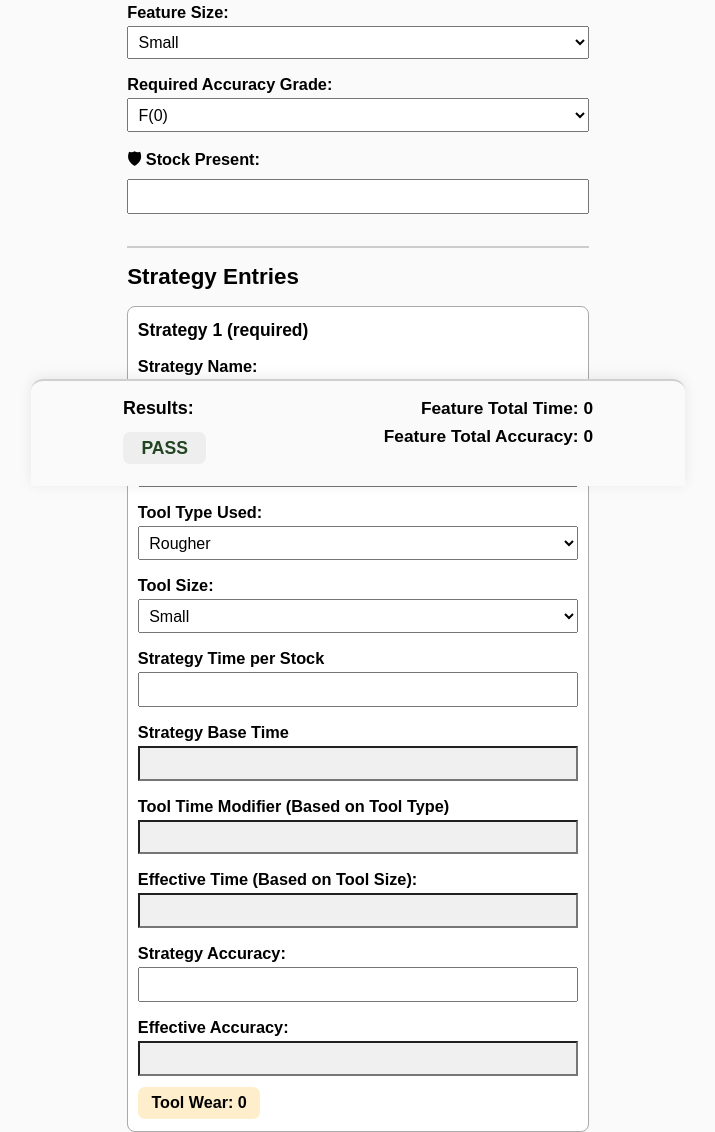
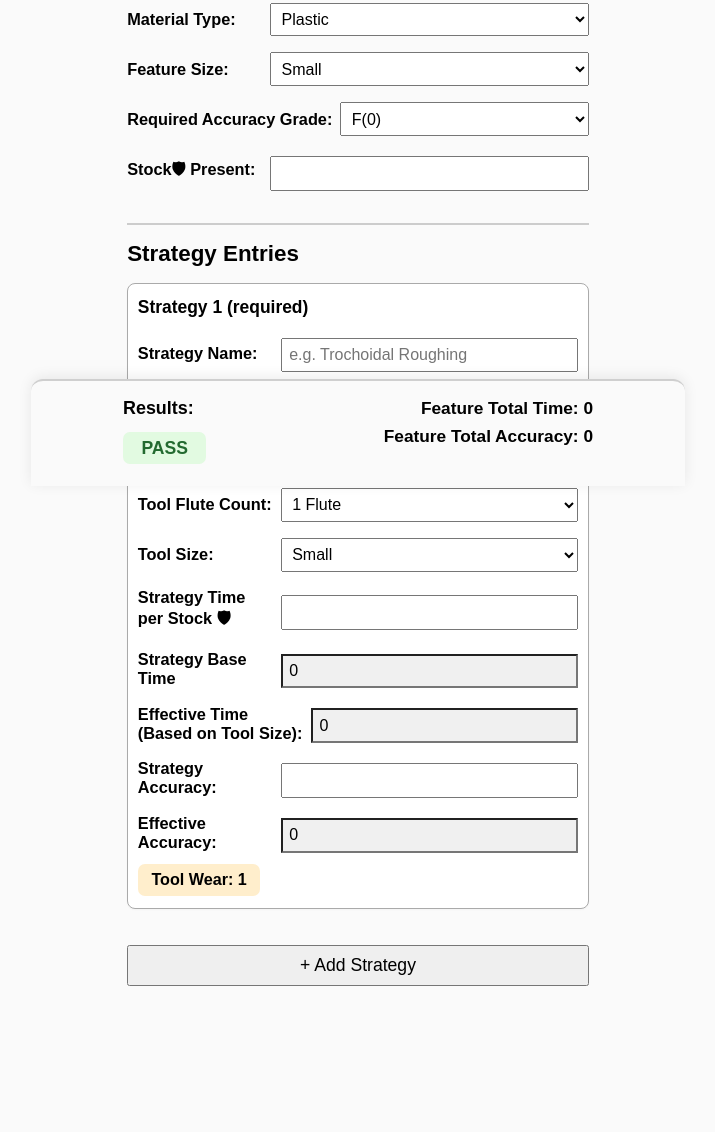
Before and after one commit to alexgossalexgoss/worksheet, a plain HTML site: page index.html in a window 1280 px wide. Shown: the part 314-1446 px from the top of the page, without its empty margins (282-997 px from the left). Drawn offline with Linux system fonts and the light colour scheme.

Commit message:
Add files via upload

```diff
--- a/index.html
+++ b/index.html
@@ -22,15 +22,31 @@
     <label><input type="radio" name="featureType" value="3D Surface"> <img src="images/3DSurface.jpg" alt="3D Surface"> 3D Surface</label>
   </div>
 
-  <label>Feature Size:</label>
+  <div class="strategy-row">
+    <label for="materialType">Material Type:</label>
+    <select id="materialType" onchange="calcAllStrategies();">
+      <option value="Plastic">Plastic</option>
+      <option value="Aluminum">Aluminum</option>
+      <option value="Brass">Brass</option>
+      <option value="Carbon Steel">Carbon Steel</option>
+      <option value="Stainless Steel">Stainless Steel</option>
+      <option value="Titanium">Titanium</option>
+      <option value="Inconel">Inconel</option>
+    </select>
+  </div>
+
+  <div class="strategy-row">
+    <label for="featureSize">Feature Size:</label>
     <select id="featureSize" onchange="calcAllStrategies(); calcFinal();">
       <option value="small">Small</option>
       <option value="medium">Medium</option>
       <option value="large">Large</option>
       <option value="open">Open</option>
     </select>
+  </div>
 
-  <label>Required Accuracy Grade:</label>
+  <div class="strategy-row">
+    <label for="requiredGrade">Required Accuracy Grade:</label>
     <select id="requiredGrade" onchange="calcFinal(); calcAllStrategies();">
       <option value="0">F(0)</option>
       <option value="1">D(1)</option>
@@ -39,9 +55,13 @@
       <option value="4">A(4)</option>
       <option value="5">S(5)</option>
     </select>
+  </div>
 
-  <label>🛡 Stock Present:</label>
+  <div class="strategy-row">
+    <label for="shieldsPresent">Stock🛡 Present:</label>
     <input type="number" id="shieldsPresent" min="0" oninput="calcAllStrategies(); calcFinal();">
+  </div>
+
 
   <div class="section">
     <div style="display: flex; align-items: center; gap: 1rem;">
@@ -78,47 +98,105 @@
           <label>Strategy ${index}${index === 1 ? ' (required)' : ''}</label>
           ${index !== 1 ? '<button type="button" class="remove-btn" onclick="hideStrategy(' + index + ')">−</button>' : ''}
         </div>
-        <label>Strategy Name:</label>
+
+        <div class="strategy-row">
+          <label for="strategyName${index}">Strategy Name:</label>
           <input type="text" id="strategyName${index}" placeholder="e.g. Trochoidal Roughing">
-        <label>Strategy Intention:</label>
-        <select id="intention${index}" onchange="toggleStrategyFields(${index}); calcStrategy(${index}); calcFinal();">
+        </div>
+
+        <div class="strategy-row">
+          <label for="intention${index}">Strategy Intention:</label>
+          <img id="intentionIcon${index}" src="" alt="intention icon">
+          <select id="intention${index}"
+            onchange="toggleStrategyFields(${index}); calcStrategy(${index}); calcFinal(); updateStrategyIcon(${index});">
             <option value="Roughing">Roughing</option>
             <option value="Finishing">Finishing</option>
             <option value="Special">Special</option>
           </select>
-        <label>Tool Type Used:</label>
+        </div>
+
+        <div class="strategy-row">
+          <label for="tool${index}Type">Tool Type Used:</label>
           <select id="tool${index}Type" onchange="calcStrategy(${index}); calcFinal(); updateStrategyWear(${index});">
             <option value="Rougher">Rougher</option>
             <option value="Drill">Drill</option>
             <option value="Standard">Standard</option>
           </select>
-        <label>Tool Size:</label>
+        </div>
+
+        <div class="strategy-row">
+          <label for="toolFlute${index}">Tool Flute Count:</label>
+          <select id="toolFlute${index}" onchange="calcStrategy(${index}); calcFinal();">
+            <option value="1">1 Flute</option>
+            <option value="3">3 Flute</option>
+            <option value="5">5 Flute</option>
+            <option value="9">9 Flute</option>
+          </select>
+        </div>
+
+        <div class="strategy-row">
+          <label for="tool${index}Size">Tool Size:</label>
           <select id="tool${index}Size" onchange="calcStrategy(${index}); calcFinal();">
             <option value="small">Small</option>
             <option value="medium">Medium</option>
             <option value="large">Large</option>
           </select>
+        </div>
+
         <div id="roughingFields${index}" style="display: none">
-          <label>Strategy Time per Stock</label>
-          <input type="number" id="timePerShield${index}" oninput="calcStrategy(${index})">
-          <label>Strategy Base Time</label>
+          <div class="strategy-row">
+            <label for="timePerShield${index}">Strategy Time per Stock 🛡</label>
+            <input type="number" id="timePerShield${index}" oninput="calcStrategy(${index}); calcFinal();">
+          </div>
+          <div class="strategy-row">
+            <label for="baseTime${index}">Strategy Base Time</label>
             <input type="number" id="baseTime${index}" class="readonly" readonly>
+          </div>
+          <div class="strategy-row" style="display:none;">
             <label>Tool Time Modifier (Based on Tool Type)</label>
             <input type="text" id="mod${index}" class="readonly" readonly>
           </div>
+        </div>
+
         <div id="otherFields${index}" style="display: none">
-          <label>Strategy Time</label>
-          <input type="number" id="baseTimeOther${index}" oninput="calcStrategy(${index})">
+          <div class="strategy-row">
+            <label for="baseTimeOther${index}">Strategy Time</label>
+            <input type="number" id="baseTimeOther${index}"
+              oninput="calcStrategy(${index}); calcFinal();"
+              onchange="calcStrategy(${index}); calcFinal();">
           </div>
-        <label>Effective Time (Based on Tool Size):</label>
+        </div>
+
+        <div class="strategy-row">
+          <label for="totalTime${index}">Effective Time (Based on Tool Size):</label>
           <input type="number" id="totalTime${index}" class="readonly" readonly>
-        <label>Strategy Accuracy:</label>
+        </div>
+
+        <div class="strategy-row">
+          <label for="accuracy${index}">Strategy Accuracy:</label>
           <input type="number" id="accuracy${index}" oninput="calcStrategy(${index}); calcFinal();" class="strategy-accuracy">
-        <label>Effective Accuracy:</label>
+        </div>
+
+        <div class="strategy-row">
+          <label for="effectiveAccuracy${index}">Effective Accuracy:</label>
           <input type="number" id="effectiveAccuracy${index}" class="readonly" readonly>
+        </div>
+
         <div id="wearRow${index}" class="wear-row">Tool Wear: <span id="wearValue${index}">0</span></div>
+
       `;
       return div;
+    }
+
+
+    function updateStrategyIcon(index) {
+      const intention = document.getElementById(`intention${index}`).value;
+      const icon = document.getElementById(`intentionIcon${index}`);
+      let src = "images/roughing.png";
+      if (intention === "Finishing") src = "images/Intent_Finishing.jpg";
+      else if (intention === "Special") src = "images/Intent_Special.jpg";
+      else src = "images/Intent_Roughing.jpg";
+      icon.src = src;
     }
 
     function initStrategies() {
@@ -128,15 +206,21 @@
         if (i === 0) block.classList.add('active');
         container.appendChild(block);
         toggleStrategyFields(index);
+        updateStrategyIcon(index);
       });
+      calcAllStrategies(); // <-- ensures all values populate on load
     }
+
 
     function addStrategy() {
       const next = strategyIds.find(i => !document.getElementById(`strategy${i}`).classList.contains('active'));
       if (next) {
         document.getElementById(`strategy${next}`).classList.add('active');
+
+        calcAllStrategies(); // <-- updates after add
       }
     }
+
 
     function hideStrategy(index) {
       document.getElementById(`strategy${index}`).classList.remove('active');
@@ -146,13 +230,13 @@
       document.getElementById(`timePerShield${index}`).value = '';
       document.getElementById(`baseTime${index}`).value = '';
       document.getElementById(`baseTimeOther${index}`).value = '';
-      document.getElementById(`mod${index}`).value = '';
       document.getElementById(`totalTime${index}`).value = '';
       document.getElementById(`accuracy${index}`).value = '';
       document.getElementById(`wearValue${index}`).textContent = '0';
       toggleStrategyFields(index);
-      calcFinal();
+      calcAllStrategies(); // <-- updates after hide
     }
+
 
     function toggleStrategyFields(index) {
       const intention = document.getElementById(`intention${index}`).value;
@@ -175,16 +259,19 @@
       const size = document.getElementById(`tool${index}Size`).value;
       const featureSize = document.getElementById('featureSize').value;
       const intention = document.getElementById(`intention${index}`).value;
+      const flute = parseInt(document.getElementById(`toolFlute${index}`).value) || 1;
+      const material = document.getElementById('materialType').value;
+
       let total = 0;
       let base = 0;
       let modifier = 1;
       let modifierText = 'x1';
 
+      // 1. Calculate base time
       if (intention === 'Roughing') {
         const timePerShield = parseFloat(document.getElementById(`timePerShield${index}`).value) || 0;
         base = shields * timePerShield;
         document.getElementById(`baseTime${index}`).value = base;
-
         if (tool === 'Rougher' || tool === 'Drill') {
           modifier = 0.5;
           modifierText = '/2';
@@ -196,7 +283,7 @@
         total = base;
       }
 
-      // Apply feature-tool size modifier
+      // 2. Feature-tool size modifier
       let sizeModifier = 1;
       if (featureSize === 'medium' && size === 'small') sizeModifier = 1.5;
       else if (featureSize === 'large') {
@@ -206,20 +293,20 @@
         if (size === 'large') sizeModifier = 0.75;
         else if (size === 'medium') sizeModifier = 0.875;
       }
-      total = Math.ceil(total * sizeModifier);
+      total = total * sizeModifier;
+
+
+      // 4. Update output
       document.getElementById(`totalTime${index}`).value = total;
 
-      // ---- STRATEGY-SPECIFIC ACCURACY CALCULATION ----
-      // Get base accuracy
+      // 5. Effective Accuracy
       let accuracy = parseFloat(document.getElementById(`accuracy${index}`).value) || 0;
       let effectiveAccuracy = accuracy;
       if (intention === 'Finishing' && tool === 'Rougher') {
         effectiveAccuracy = Math.floor(accuracy * 0.5);
       }
-      // Set the effectiveAccuracy display
       document.getElementById(`effectiveAccuracy${index}`).value = effectiveAccuracy;
 
-      // No need to call calcFinal from here -- let it be triggered only by input changes
       updateStrategyWear(index);
     }
 
@@ -232,7 +319,8 @@
       calcFinal(); // ensures totals update too
     }
 
-    function getStrategyWear(tool, shields, time, intention, size, featureSize) {
+
+    function getStrategyWear(tool, shields, time, intention, size, featureSize, flute, material) {
       let shieldsAdjusted = shields;
       if (intention === 'Roughing') {
         let sizeScale = 1;
@@ -243,11 +331,45 @@
         }
         shieldsAdjusted = Math.ceil(shields * sizeScale);
       }
-      if (tool === 'Rougher') return Math.floor(shieldsAdjusted / 2); // <-- changed!
-      if (tool === 'Drill') return Math.floor(shieldsAdjusted / 2);
-      // Standard/Other tools: time-based wear
-      return Math.ceil(time / 4);
+      let baseWear = 0;
+      if (intention === 'Roughing' && (tool === 'Rougher' || tool === 'Drill')) {
+        baseWear = Math.floor(shieldsAdjusted / 2);
+      } else {
+        baseWear = Math.ceil(time / 4);
       }
+
+
+      let fluteWearMod = 1;
+      if (flute === 1) {
+        if (material === 'Plastic') fluteWearMod = 0.8;
+        else if (material === 'Aluminum' || material === 'Brass') fluteWearMod = 1.1;
+        else if (material === 'Carbon Steel' || material === 'Stainless Steel') fluteWearMod = 1.2;
+        else fluteWearMod = 1.3; // exotics worst for 1 flute
+      } else if (flute === 3) {
+        if (material === 'Aluminum' || material === 'Brass') fluteWearMod = 0.9;
+        else if (material === 'Plastic') fluteWearMod = 1;
+        else if (material === 'Carbon Steel' || material === 'Stainless Steel') fluteWearMod = 1.1;
+        else fluteWearMod = 1.2;
+      } else if (flute === 5) {
+        if (material === 'Carbon Steel' || material === 'Stainless Steel') fluteWearMod = 0.8;
+        else if (material === 'Titanium' || material === 'Inconel') fluteWearMod = 0.9;
+        else if (material === 'Aluminum' || material === 'Brass') fluteWearMod = 1.1;
+        else if (material === 'Plastic') fluteWearMod = 1.2;
+        else fluteWearMod = 1.2;
+      } else if (flute === 9) {
+        if (material === 'Titanium' || material === 'Inconel') fluteWearMod = 0.7;
+        else if (material === 'Carbon Steel' || material === 'Stainless Steel') fluteWearMod = 0.9;
+        else if (material === 'Aluminum' || material === 'Brass') fluteWearMod = 1.2;
+        else if (material === 'Plastic') fluteWearMod = 1.3;
+        else fluteWearMod = 1.1;
+      } else {
+        fluteWearMod = 1.1; // fallback penalty
+      }
+      const wear = Math.max(1, Math.round(baseWear * fluteWearMod));
+
+      return wear;
+    }
+
 
 
     function updateStrategyWear(index) {
@@ -256,8 +378,10 @@
       const intention = document.getElementById(`intention${index}`).value;
       const time = parseFloat(document.getElementById(`totalTime${index}`).value) || 0;
       const featureSize = document.getElementById('featureSize').value;
+      const flute = parseInt(document.getElementById(`toolFlute${index}`).value) || 1;
+      const material = document.getElementById('materialType').value;
       let shields = (intention === 'Roughing') ? (parseInt(document.getElementById('shieldsPresent').value) || 0) : 0;
-      const wear = getStrategyWear(tool, shields, time, intention, size, featureSize);
+      const wear = getStrategyWear(tool, shields, time, intention, size, featureSize, flute, material);
       document.getElementById(`wearValue${index}`).textContent = wear;
     }
 
--- a/style.css
+++ b/style.css
@@ -88,6 +88,39 @@
     .strategy-header label { margin: 0; font-size: 1.09rem; }
     .strategy-block button.remove-btn { margin: 0; font-size: 1.2rem; }
     .add-strategy { margin-top: 1rem; width: 100%; font-size: 1.1rem; padding: 0.5rem 0; }
+
+    .strategy-row {
+      display: flex;
+      align-items: center;
+      gap: 0.5em;
+      margin-top: 1rem;
+      margin-bottom: 0.3em;
+    }
+
+    .strategy-row label {
+      font-weight: bold;
+      margin: 0;
+      min-width: 135px; /* visually align with other bold labels */
+      font-size: 1.02rem;
+      display: block;
+    }
+
+    .strategy-row img {
+      width: 19px;
+      height: 19px;
+      margin: 0 0.15em 0 0;
+      vertical-align: middle;
+      /* Optionally add: filter: grayscale(60%); for subtler icons */
+    }
+
+    .strategy-row select {
+      flex: 1;
+      min-width: 110px;
+      font-size: 1rem;
+      margin: 0;
+    }
+
+
     .wear-row {
       display: block;
       width: fit-content;
@@ -184,3 +217,8 @@
       }
       .results-right { align-items: flex-start; }
     }
+    .eff-accuracy-label {
+    margin-left: 0.5rem;
+    font-size: 0.97em;
+    color: #999;
+    }
```
Lines whose indentation alone changed are shown as unchanged.
